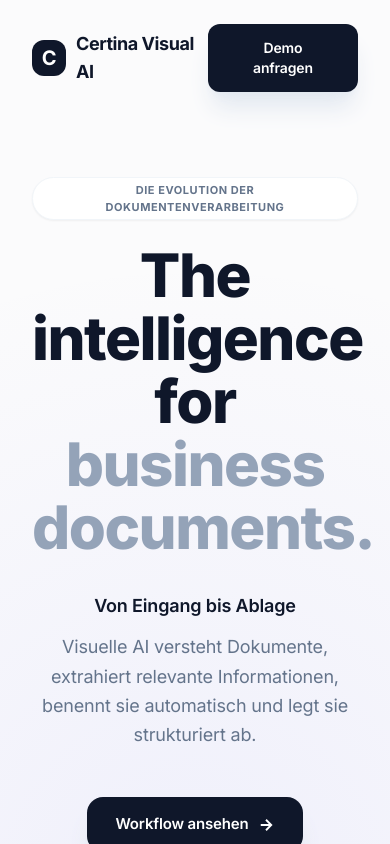
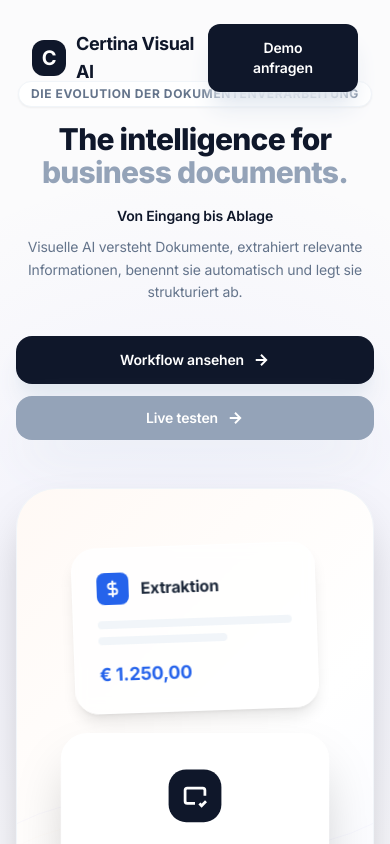
Before and after one commit to mrgecis/Document-Tool, a React (Vite) app: page / in a window 390 px wide. Shown: the top 844 px of the page. Built offline with nearby package versions, Linux system fonts and the light colour scheme.

Commit message:
Optimize Hero section for mobile - reduce font sizes and padding

```diff
--- a/App.tsx
+++ b/App.tsx
@@ -69,25 +69,25 @@ const Navbar = ({ onOpenContact }: { onOpenContact: () => void }) => {
 };
 
 const Hero = () => (
-  <section className="relative pt-44 pb-32 overflow-hidden hero-glow">
-    <div className="container mx-auto px-8">
-      <div className="max-w-4xl mx-auto text-center mb-20 reveal">
-        <Badge className="mb-6 bg-indigo-50/50 text-indigo-700 border-indigo-100 uppercase tracking-wider">Die Evolution der Dokumentenverarbeitung</Badge>
-        <h1 className="text-6xl md:text-7xl font-extrabold text-slate-900 leading-[1.05] tracking-tight mb-8">
+  <section className="relative pt-20 md:pt-44 pb-16 md:pb-32 overflow-hidden hero-glow">
+    <div className="container mx-auto px-4 md:px-8">
+      <div className="max-w-4xl mx-auto text-center mb-12 md:mb-20 reveal">
+        <Badge className="mb-4 md:mb-6 bg-indigo-50/50 text-indigo-700 border-indigo-100 uppercase tracking-wider text-xs md:text-sm">Die Evolution der Dokumentenverarbeitung</Badge>
+        <h1 className="text-3xl md:text-6xl lg:text-7xl font-extrabold text-slate-900 leading-[1.1] md:leading-[1.05] tracking-tight mb-4 md:mb-8">
           The intelligence for <br/><span className="text-slate-400">business documents.</span>
         </h1>
-        <p className="text-lg md:text-xl text-slate-500 mb-12 max-w-2xl mx-auto leading-relaxed">
-          <span className="block text-slate-900 font-semibold mb-3">Von Eingang bis Ablage</span>
+        <p className="text-sm md:text-lg lg:text-xl text-slate-500 mb-8 md:mb-12 max-w-2xl mx-auto leading-relaxed">
+          <span className="block text-slate-900 font-semibold mb-2 md:mb-3">Von Eingang bis Ablage</span>
           Visuelle AI versteht Dokumente, extrahiert relevante Informationen, <br className="hidden md:block"/>
           benennt sie automatisch und legt sie strukturiert ab.
         </p>
-        <div className="flex flex-wrap items-center justify-center gap-5">
-          <Button variant="primary" className="px-10 py-4 shadow-2xl" onClick={() => window.location.href='#workflow'}>
+        <div className="flex flex-col sm:flex-row flex-wrap items-center justify-center gap-3 md:gap-5">
+          <Button variant="primary" className="px-6 md:px-10 py-3 md:py-4 shadow-2xl w-full sm:w-auto text-sm md:text-base" onClick={() => window.location.href='#workflow'}>
             Workflow ansehen
             <svg width="18" height="18" viewBox="0 0 24 24" fill="none" stroke="currentColor" strokeWidth="2.5"><path d="M5 12h14m-7-7 7 7-7 7"/></svg>
           </Button>
           <button
-             className="px-10 py-4 rounded-2xl font-semibold transition-all duration-300 active:scale-[0.97] flex items-center justify-center gap-2 text-[15px] bg-slate-400 text-white shadow-2xl shadow-slate-200 hover:bg-indigo-600 hover:shadow-indigo-200"
+             className="px-6 md:px-10 py-3 md:py-4 rounded-2xl font-semibold transition-all duration-300 active:scale-[0.97] flex items-center justify-center gap-2 text-sm md:text-base bg-slate-400 text-white shadow-2xl shadow-slate-200 hover:bg-indigo-600 hover:shadow-indigo-200 w-full sm:w-auto"
              onClick={() => window.location.href='#live-test'}
           >
             Live testen
```
